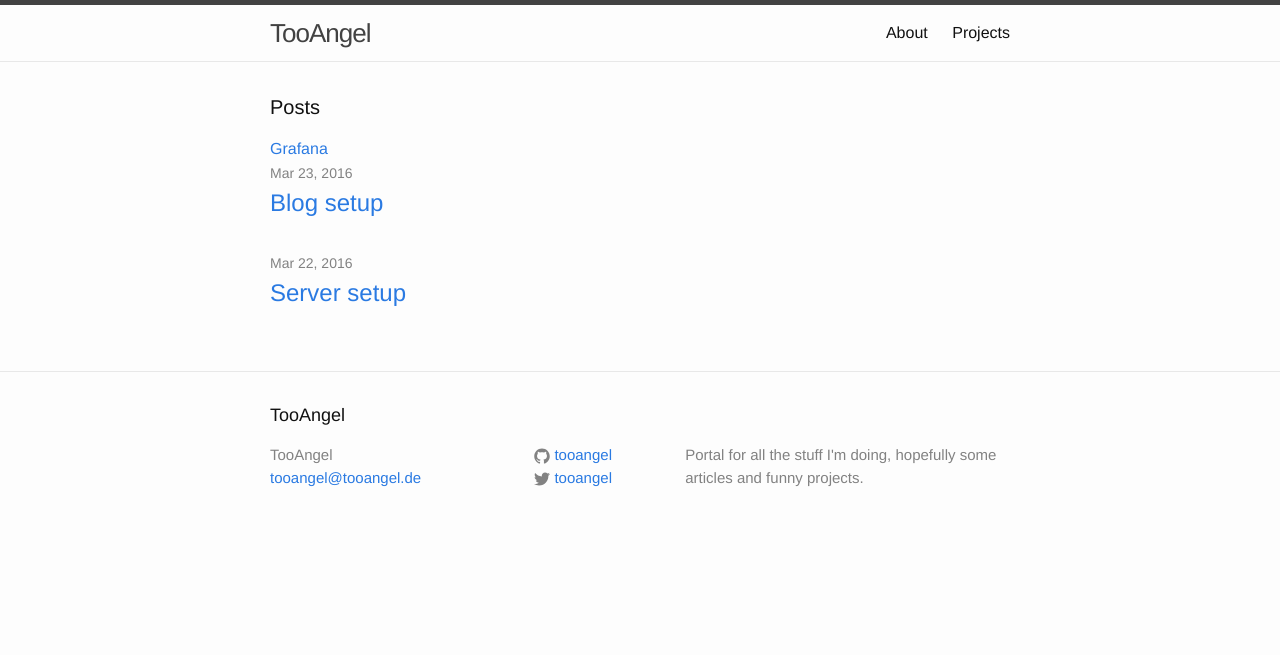
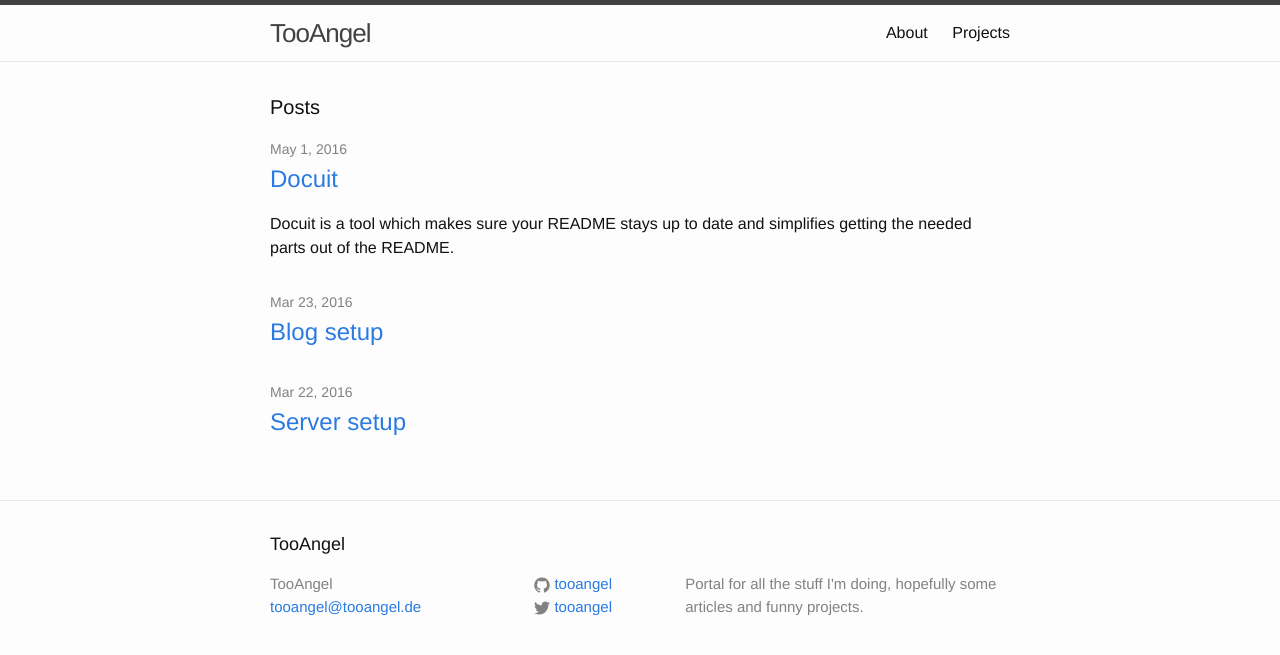
Before and after one commit to TooAngel/tooangel.de, a Jekyll site: the page built from index.html, in a window 1280 px wide. Shown: the top 655 px of the page. Built offline with Jekyll 4.4.1, drawn with Linux system fonts in a browser that asks for light colours; some of the changed lines change nothing that is shown.

Commit message:
Add docuit blog entry

```diff
--- /dev/null
+++ b/_posts/2016-05-01-Docuit.markdown
@@ -0,0 +1,37 @@
+---
+layout: post
+title:  "Docuit"
+teaser: "Docuit is a tool which makes sure your README stays up to date
+and simplifies getting the needed parts out of the README."
+date:   2016-05-01 21:28:55 +0200
+categories:
+ - hosting
+ - blog
+ - tech
+---
+
+[Docuit] is a tool which makes sure your README stays up to date
+and simplifies getting the needed parts out of the README.
+
+When working with multiple repositories, maybe different languages, the steps
+to `build`, `test`, `run` and `deploy` needs to be fetched to use the source.
+In good cases with a proper documentation it is sometimes tedious to find that
+over and over again.
+
+Docuit parses the README for the needed part prints them out ord can execute
+the steps right away.
+
+ - `docuit.py check` to make sure all necessary parts exist and prints out what
+   is missing.
+ - `docuit.py build|test|run|deploy` Prints the content of the section.
+ - `--exec` flag will execute the steps.
+
+Using docuit makes sure all repositories have a similar README structure, simplifies
+using of the code and with the right setup can also simplify the continues deploy
+process: `docuit.py deploy --exec`.
+
+
+
+
+
+[Docuit]: https://github.com/TooAngel/docuit
--- a/index.html
+++ b/index.html
@@ -6,7 +6,6 @@ layout: default
 
   <h1 class="page-heading">Posts</h1>
 
-  <a href="http://basis.tooangel.de:1337/">Grafana</a>
 
   <ul class="post-list">
     {% for post in site.posts %}
@@ -16,6 +15,7 @@ layout: default
         <h2>
           <a class="post-link" href="{{ post.url | prepend: site.baseurl }}">{{ post.title }}</a>
         </h2>
+        {{ post.teaser }}
       </li>
     {% endfor %}
   </ul>
```
